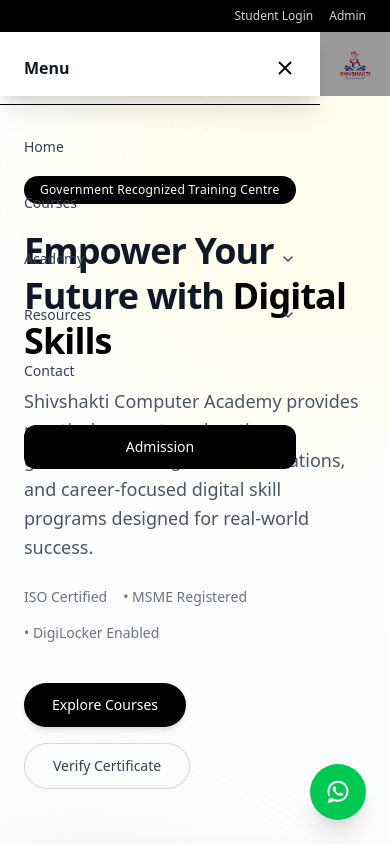
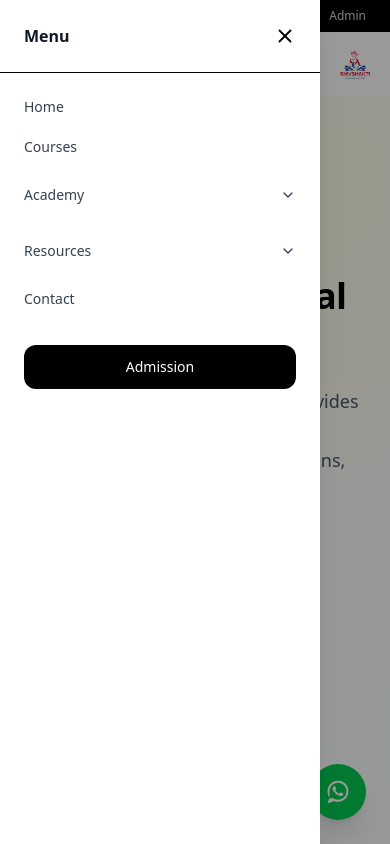
Before and after one commit to vikrambarman/academy-main, a Next.js app: page / in a window 390 px wide. Both pictures are taken after a click on the button 29 px from the left and 64 px from the top of the page. Shown: the top 844 px of the page. Built offline with nearby package versions, Linux system fonts and the light colour scheme; no server answers; the database is empty.

Commit message:
feat: fix navbar sliding issue

```diff
--- a/src/components/common/Navbar.tsx
+++ b/src/components/common/Navbar.tsx
@@ -1,6 +1,7 @@
 "use client";
 
 import { useState, useEffect, useRef } from "react";
+import { createPortal } from "react-dom";
 import Link from "next/link";
 import Image from "next/image";
 import MegaMenu from "./MegaMenu";
@@ -12,8 +13,11 @@ export default function Navbar() {
     const [mobileAccordion, setMobileAccordion] = useState<string | null>(null);
     const [scrolled, setScrolled] = useState(false);
     const [noticeCount, setNoticeCount] = useState(0);
+    const [mounted, setMounted] = useState(false);
 
     const megaRef = useRef<HTMLDivElement>(null);
+
+    useEffect(() => setMounted(true), []);
 
     // Scroll effect
     useEffect(() => {
@@ -33,7 +37,7 @@ export default function Navbar() {
         return () => document.removeEventListener("mousedown", handleClickOutside);
     }, []);
 
-    // Lock body scroll when mobile open
+    // Lock body scroll
     useEffect(() => {
         document.body.style.overflow = mobileOpen ? "hidden" : "auto";
     }, [mobileOpen]);
@@ -55,6 +59,7 @@ export default function Navbar() {
     }, []);
 
     return (
+        <>
             <header
                 className={`sticky top-0 z-30 transition-all duration-300 ${scrolled
                         ? "bg-white shadow-md"
@@ -62,20 +67,25 @@ export default function Navbar() {
                     }`}
             >
                 <div className="max-w-7xl mx-auto px-4 md:px-12 h-16 flex items-center justify-between">
-                {/* Mobile Toggle */}
-                <button className="lg:hidden" onClick={() => setMobileOpen(true)}>
+                    <button
+                        className="lg:hidden"
+                        onClick={() => setMobileOpen(true)}
+                    >
                         <Menu size={26} />
                     </button>
 
-                {/* Logo */}
                     <Link href="/" className="flex items-center gap-2">
-                    <Image src="/logo.png" alt="Logo" width={38} height={38} />
+                        <Image
+                            src="/logo.png"
+                            alt="Logo"
+                            width={38}
+                            height={38}
+                        />
                         <span className="hidden sm:block font-semibold text-gray-900 text-lg">
                             Shivshakti Computer Academy
                         </span>
                     </Link>
 
-                {/* Desktop Navigation */}
                     <nav className="hidden lg:flex items-center gap-8 text-sm font-medium text-gray-700">
                         <Link href="/">Home</Link>
                         <Link href="/courses">Courses</Link>
@@ -83,7 +93,9 @@ export default function Navbar() {
                         <button
                             onClick={() =>
                                 setActiveDesktop(
-                                activeDesktop === "academy" ? null : "academy"
+                                    activeDesktop === "academy"
+                                        ? null
+                                        : "academy"
                                 )
                             }
                             className="flex items-center gap-1"
@@ -94,7 +106,9 @@ export default function Navbar() {
                         <button
                             onClick={() =>
                                 setActiveDesktop(
-                                activeDesktop === "resources" ? null : "resources"
+                                    activeDesktop === "resources"
+                                        ? null
+                                        : "resources"
                                 )
                             }
                             className="flex items-center gap-1 relative"
@@ -119,42 +133,49 @@ export default function Navbar() {
                     </nav>
                 </div>
 
-            {/* Desktop Mega Menu */}
                 <div ref={megaRef} className="relative hidden lg:block">
                     <MegaMenu
                         active={activeDesktop}
                         closeMenu={() => setActiveDesktop(null)}
                     />
                 </div>
+            </header>
 
-            {/* Mobile Overlay */}
+            {/* MOBILE DRAWER VIA PORTAL */}
+            {mounted &&
+                createPortal(
+                    <>
                         {mobileOpen && (
                             <div
-                    className="fixed inset-0 bg-black/40 z-[60] lg:hidden"
+                                className="fixed inset-0 bg-black/40 z-[9998] lg:hidden"
                                 onClick={closeMobile}
                             />
                         )}
 
-            {/* Mobile Drawer */}
                         <div
-                className={`fixed top-0 left-0 h-full w-80 bg-white z-[70] shadow-xl transform transition-transform duration-300 lg:hidden ${mobileOpen ? "translate-x-0" : "-translate-x-full"
+                            className={`fixed top-0 left-0 h-full w-80 bg-white z-[9999] shadow-xl transform transition-transform duration-300 lg:hidden ${mobileOpen
+                                    ? "translate-x-0"
+                                    : "-translate-x-full"
                                 }`}
                         >
-                {/* Drawer Header */}
                             <div className="p-6 flex justify-between items-center border-b">
-                    <span className="font-semibold text-gray-900">Menu</span>
+                                <span className="font-semibold text-gray-900">
+                                    Menu
+                                </span>
                                 <button onClick={closeMobile}>
                                     <X size={22} />
                                 </button>
                             </div>
 
-                {/* Drawer Content */}
                             <div className="p-6 flex flex-col gap-5 text-sm font-medium text-gray-700">
-                    <Link href="/" onClick={closeMobile} className="block py-2">
+                                <Link href="/" onClick={closeMobile}>
                                     Home
                                 </Link>
 
-                    <Link href="/courses" onClick={closeMobile} className="block py-2">
+                                <Link
+                                    href="/courses"
+                                    onClick={closeMobile}
+                                >
                                     Courses
                                 </Link>
 
@@ -163,7 +184,9 @@ export default function Navbar() {
                                     <button
                                         onClick={() =>
                                             setMobileAccordion(
-                                    mobileAccordion === "academy" ? null : "academy"
+                                                mobileAccordion === "academy"
+                                                    ? null
+                                                    : "academy"
                                             )
                                         }
                                         className="flex justify-between items-center w-full py-2"
@@ -171,21 +194,44 @@ export default function Navbar() {
                                         Academy
                                         <ChevronDown
                                             size={16}
-                                className={`transition-transform ${mobileAccordion === "academy" ? "rotate-180" : ""
+                                            className={`transition-transform ${mobileAccordion === "academy"
+                                                    ? "rotate-180"
+                                                    : ""
                                                 }`}
                                         />
                                     </button>
 
                                     {mobileAccordion === "academy" && (
                                         <div className="mt-2 pl-4 flex flex-col gap-3 text-gray-600">
-                                <Link href="/about" onClick={closeMobile}>
+                                            <Link
+                                                href="/about"
+                                                onClick={closeMobile}
+                                            >
                                                 About
                                             </Link>
-                                <Link href="/accreditations" onClick={closeMobile}>
+                                            <Link
+                                                href="/accreditations"
+                                                onClick={closeMobile}
+                                            >
                                                 Accreditations
                                             </Link>
-                                <Link href="/gallery" onClick={closeMobile}>
+                                            <Link
+                                                href="/gallery"
+                                                onClick={closeMobile}
+                                            >
                                                 Gallery
+                                            </Link>
+                                            <Link
+                                                href="/msme"
+                                                onClick={closeMobile}
+                                            >
+                                                MSME Registration
+                                            </Link>
+                                            <Link
+                                                href="/affiliations"
+                                                onClick={closeMobile}
+                                            >
+                                                Affiliations
                                             </Link>
                                         </div>
                                     )}
@@ -196,7 +242,9 @@ export default function Navbar() {
                                     <button
                                         onClick={() =>
                                             setMobileAccordion(
-                                    mobileAccordion === "resources" ? null : "resources"
+                                                mobileAccordion === "resources"
+                                                    ? null
+                                                    : "resources"
                                             )
                                         }
                                         className="flex justify-between items-center w-full py-2"
@@ -204,27 +252,53 @@ export default function Navbar() {
                                         Resources
                                         <ChevronDown
                                             size={16}
-                                className={`transition-transform ${mobileAccordion === "resources" ? "rotate-180" : ""
+                                            className={`transition-transform ${mobileAccordion === "resources"
+                                                    ? "rotate-180"
+                                                    : ""
                                                 }`}
                                         />
                                     </button>
 
                                     {mobileAccordion === "resources" && (
                                         <div className="mt-2 pl-4 flex flex-col gap-3 text-gray-600">
-                                <Link href="/notices" onClick={closeMobile}>
+                                            <Link
+                                                href="/notices"
+                                                onClick={closeMobile}
+                                            >
                                                 Notices
                                             </Link>
-                                <Link href="/faq" onClick={closeMobile}>
+                                            <Link
+                                                href="/verify-certificate"
+                                                onClick={closeMobile}
+                                            >
+                                                Verify Certificate
+                                            </Link>
+                                            <Link
+                                                href="/faq"
+                                                onClick={closeMobile}
+                                            >
                                                 FAQ
                                             </Link>
-                                <Link href="/verify-certificate" onClick={closeMobile}>
-                                    Verify Certificate
+                                            <Link
+                                                href="/login"
+                                                onClick={closeMobile}
+                                            >
+                                                Student Login
+                                            </Link>
+                                            <Link
+                                                href="/login"
+                                                onClick={closeMobile}
+                                            >
+                                                Admin Login
                                             </Link>
                                         </div>
                                     )}
                                 </div>
 
-                    <Link href="/contact" onClick={closeMobile} className="block py-2">
+                                <Link
+                                    href="/contact"
+                                    onClick={closeMobile}
+                                >
                                     Contact
                                 </Link>
 
@@ -237,6 +311,9 @@ export default function Navbar() {
                                 </Link>
                             </div>
                         </div>
-        </header>
+                    </>,
+                    document.body
+                )}
+        </>
     );
 }
```
Lines whose indentation alone changed are shown as unchanged.
